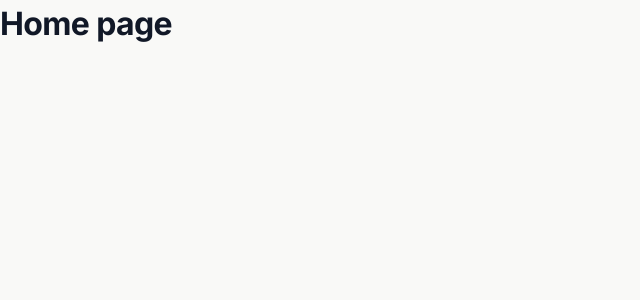
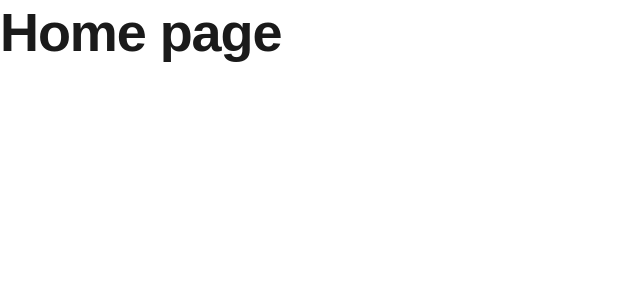
Before and after one commit to olexandr-m/django-nextjs-ecommerce, a Next.js app in the folder frontend/: page /en in a window 1280 px wide. Shown: the top 300 px of the page, without its empty margins (0-640 px from the left). Built offline with nearby package versions, Linux system fonts and the light colour scheme.

Commit message:
style(frontend): include template stylesheets and favicon in locale layout

```diff
--- a/frontend/src/app/[locale]/layout.tsx
+++ b/frontend/src/app/[locale]/layout.tsx
@@ -19,6 +19,13 @@ export const instant = false;
 
 export const metadata = {
   title: "E-commerce",
+  icons: {
+    icon: {
+      url: "/assets/images/main/favicon-32x32.png",
+      type: "image/png",
+      sizes: "32x32",
+    },
+  },
 };
 
 export const viewport = {
@@ -46,6 +53,19 @@ export default async function LocaleLayout({ children, params }: Props) {
       lang={locale}
       suppressHydrationWarning
     >
+      {/* eslint-disable @next/next/no-css-tags */}
+      <head>
+        <link href="/assets/css/bootstrap.5.1.1.min.css" rel="stylesheet" />
+        <link href="/assets/fonts/flaticon.css" rel="stylesheet" />
+        <link href="/assets/css/plugin/slick.css" rel="stylesheet" />
+        <link href="/assets/css/plugin/jquery-ui.min.css" rel="stylesheet" />
+        <link href="/assets/css/plugin/magnific-popup.css" rel="stylesheet" />
+        <link href="/assets/css/plugin/nice-select.v1.0.css" rel="stylesheet" />
+        <link href="/assets/css/plugin/animate.css" rel="stylesheet" />
+        <link href="/assets/css/style.css" rel="stylesheet" />
+      </head>
+      {/* eslint-enable @next/next/no-css-tags */}
+
       <body>
         <NextIntlClientProvider locale={locale} messages={messages}>
           {children}
```
Also changed, not shown: 1 other file (tests, documents, lock files or other folders).
